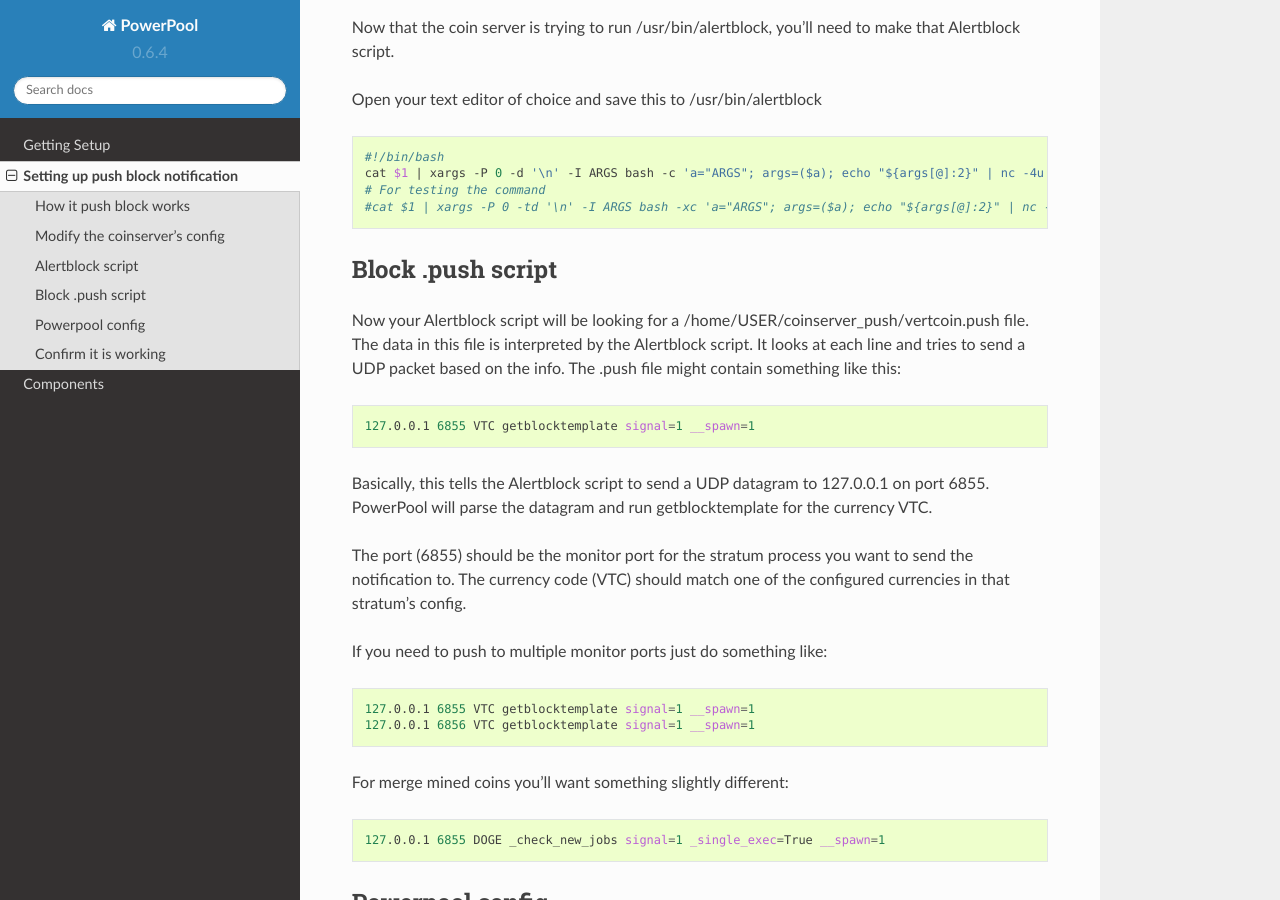
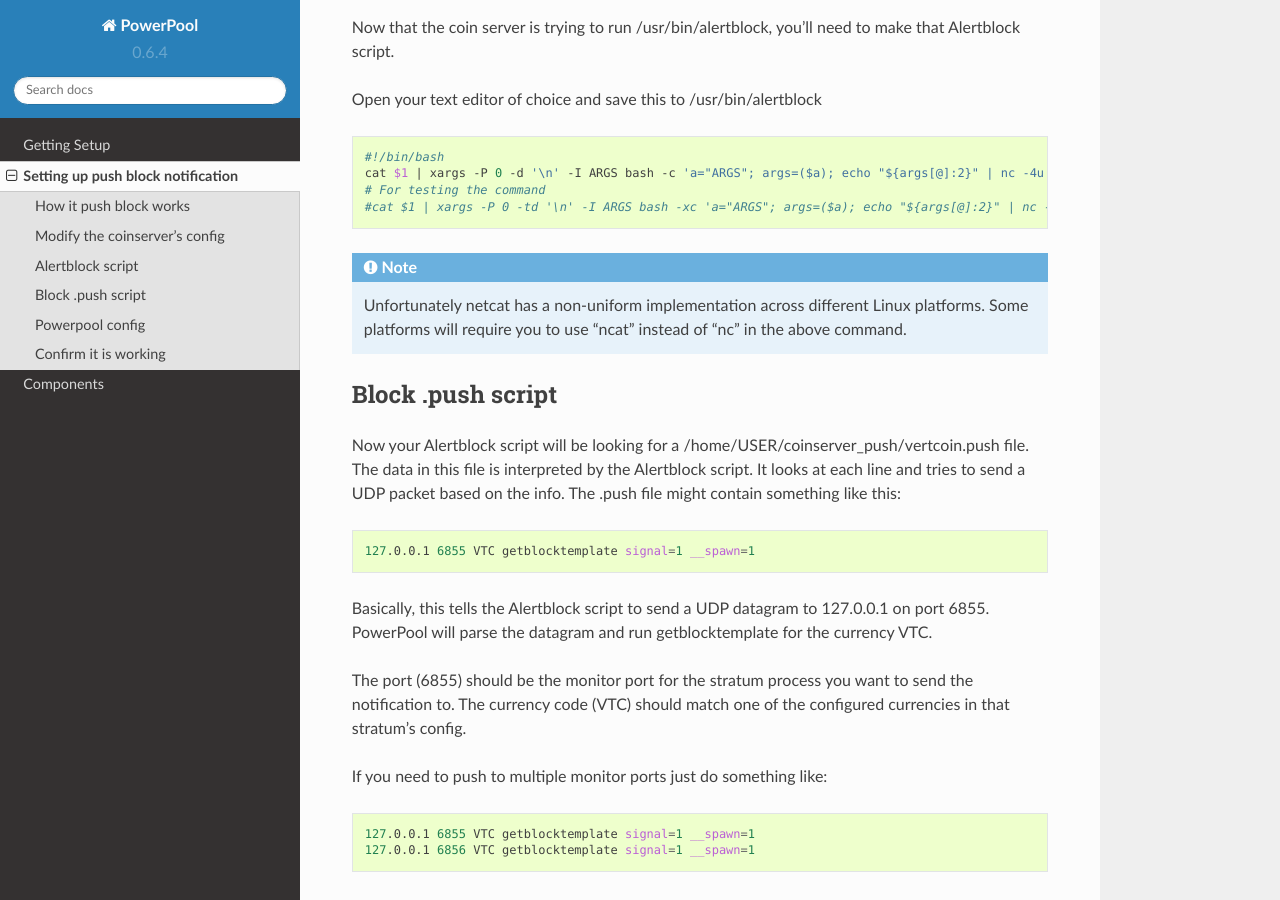
Before and after one commit to simplecrypto/powerpool, a Sphinx documentation site: the page built from doc/push.rst, in a window 1280 px wide and 900 px high, scrolled down 1171 px. Built offline with Sphinx 7.4.7 and the Read the Docs theme 2.0.0, drawn with Linux system fonts in a browser that asks for light colours.

Commit message:
Closes #129 -- adds mention of netcat differences

```diff
--- a/doc/push.rst
+++ b/doc/push.rst
@@ -69,6 +69,12 @@ Open your text editor of choice and save this to /usr/bin/alertblock
     # For testing the command
     #cat $1 | xargs -P 0 -td '\n' -I ARGS bash -xc 'a="ARGS"; args=($a); echo "${args[@]:2}" | nc -4u -w0 -q1 ${args[@]:0:2}'
 
+.. note::
+
+    Unfortunately netcat has a non-uniform implementation across different
+    Linux platforms. Some platforms will require you to use "ncat" instead of
+    "nc" in the above command.
+
 
 Block .push script
 ------------------
```
